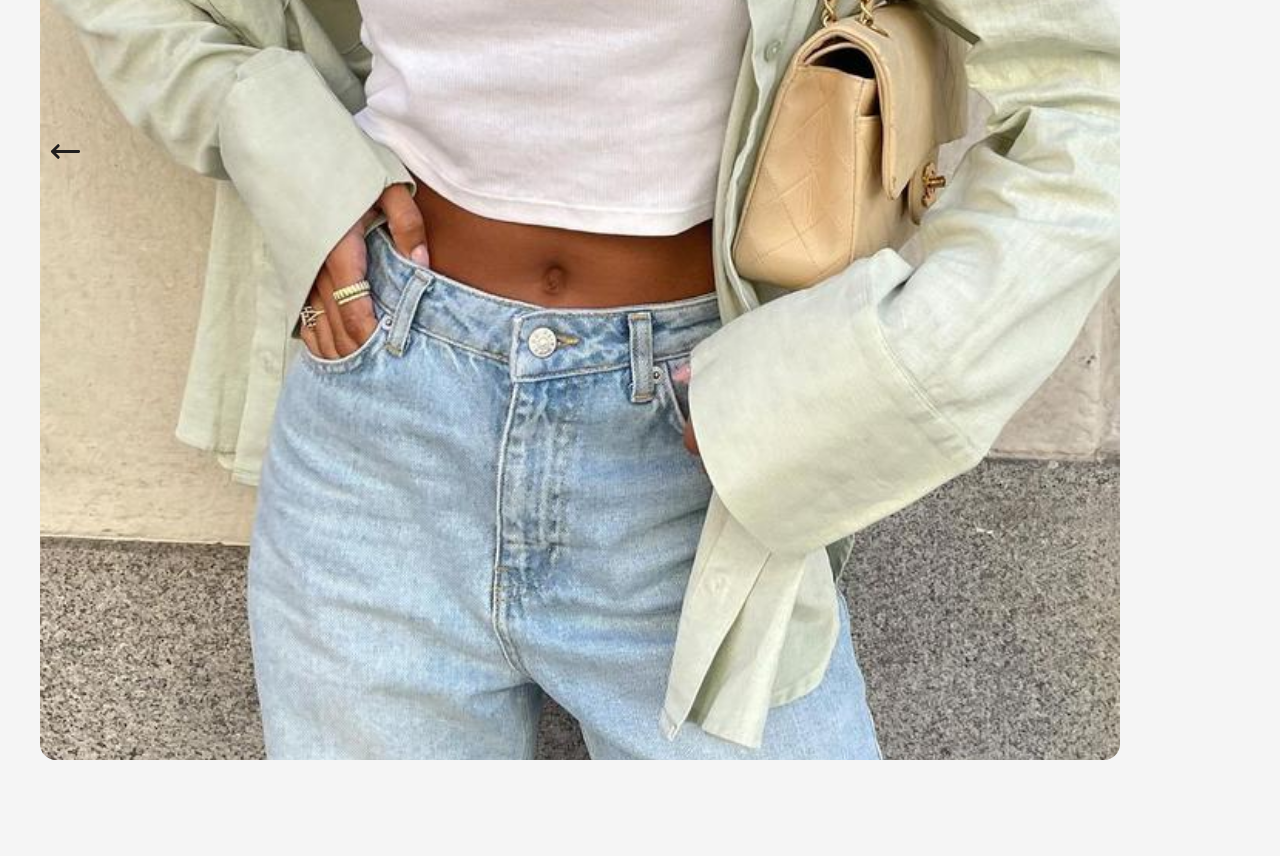
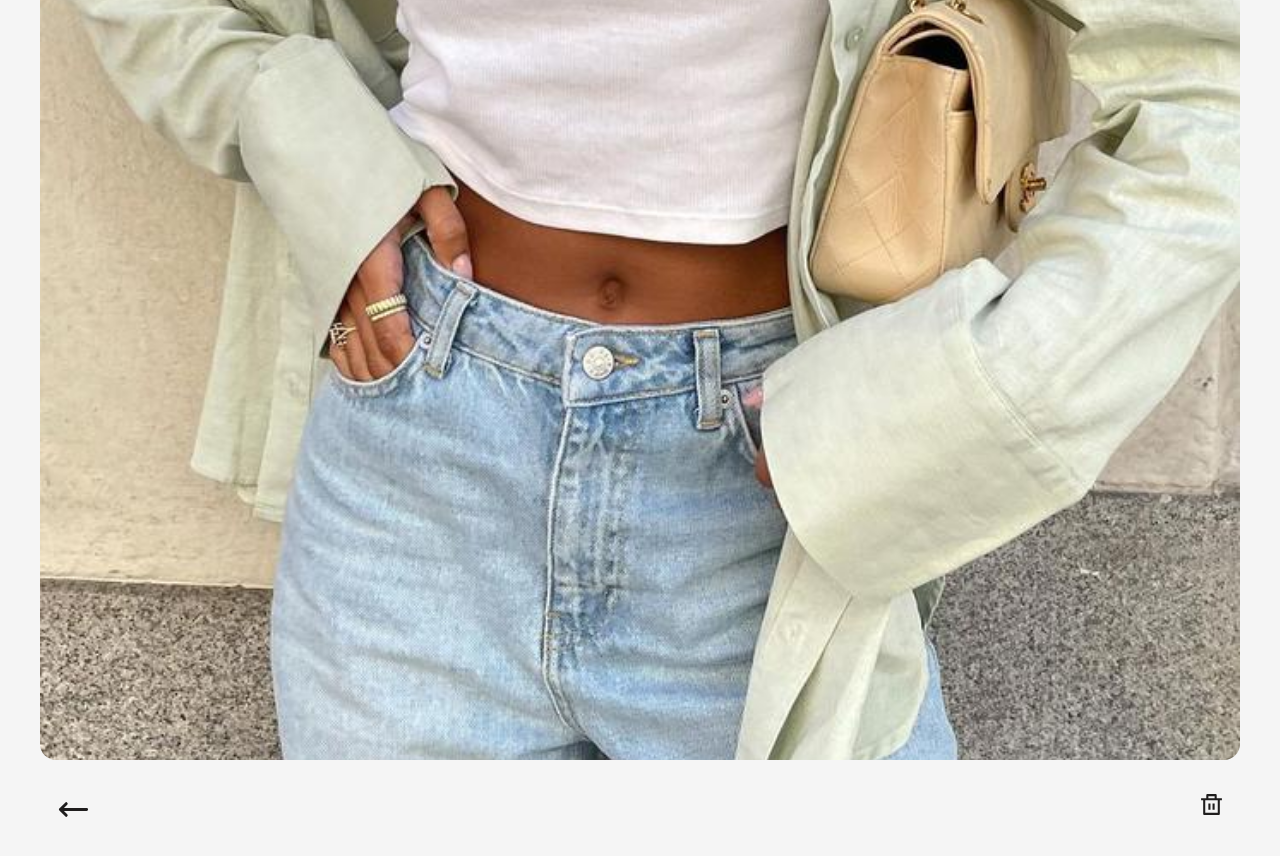
Before and after one commit to pranavrao145/deerhacks-2023, a React (Create React App) app in the folder frontend/: page /wardrobe/1 in a window 1280 px wide. Shown: the part 600-1456 px from the top of the page. Before the commit the page ends 1384 px from the top, so only its background shows below. Built offline with nearby package versions, Linux system fonts and the light colour scheme.

Commit message:
set up wardrobe item details page

```diff
--- a/frontend/src/components/WardrobeItemDetails.module.scss
+++ b/frontend/src/components/WardrobeItemDetails.module.scss
@@ -3,7 +3,7 @@
   flex-direction: column;
 
   .imageContainer {
-    width: 90%;
+    width: 100%;
     padding-bottom: 100%;
     position: relative;
     overflow: hidden;
--- a/frontend/src/pages/wardrobeItem/index.js
+++ b/frontend/src/pages/wardrobeItem/index.js
@@ -1,5 +1,6 @@
 import { useNavigate } from "react-router-dom";
 import { HiOutlineArrowNarrowLeft } from "react-icons/hi";
+import { RiDeleteBinLine } from "react-icons/ri";
 import WardrobeItemDetails from "../../components/WardrobeItemDetails";
 import styles from "./wardrobeItem.module.scss";
 
@@ -10,12 +11,22 @@ export default function WardrobeItem() {
     navigate("/wardrobe");
   };
 
+  // delete item from database and return to wardrobe page
+  const handleDelete = async () => {
+    goBack();
+  };
+
   return (
     <div className={styles.container}>
       <WardrobeItemDetails />
-      <span onClick={goBack} className={styles.backButton}>
-        <HiOutlineArrowNarrowLeft size={35} />
-      </span>
+      <div className={styles.buttons}>
+        <span onClick={goBack} className={styles.button}>
+          <HiOutlineArrowNarrowLeft size={35} />
+        </span>
+        <span onClick={handleDelete} className={styles.button}>
+          <RiDeleteBinLine size={25} />
+        </span>
+      </div>
     </div>
   );
 }
--- a/frontend/src/pages/wardrobeItem/wardrobeItem.module.scss
+++ b/frontend/src/pages/wardrobeItem/wardrobeItem.module.scss
@@ -3,15 +3,18 @@
   flex-direction: column;
   padding: 0 2rem;
 
-  .backButton {
-    position: absolute;
-    bottom: 1.5rem;
-    left: 3rem;
+  .buttons {
+    display: flex;
+    flex-direction: row;
+    justify-content: space-between;
+    padding: 1rem;
+  }
+  .button {
     cursor: pointer;
     transition: transform 0.2s ease-in-out;
   }
 
-  .backButton:hover {
+  .button:hover {
     transform: scale(1.1);
   }
 }
```
